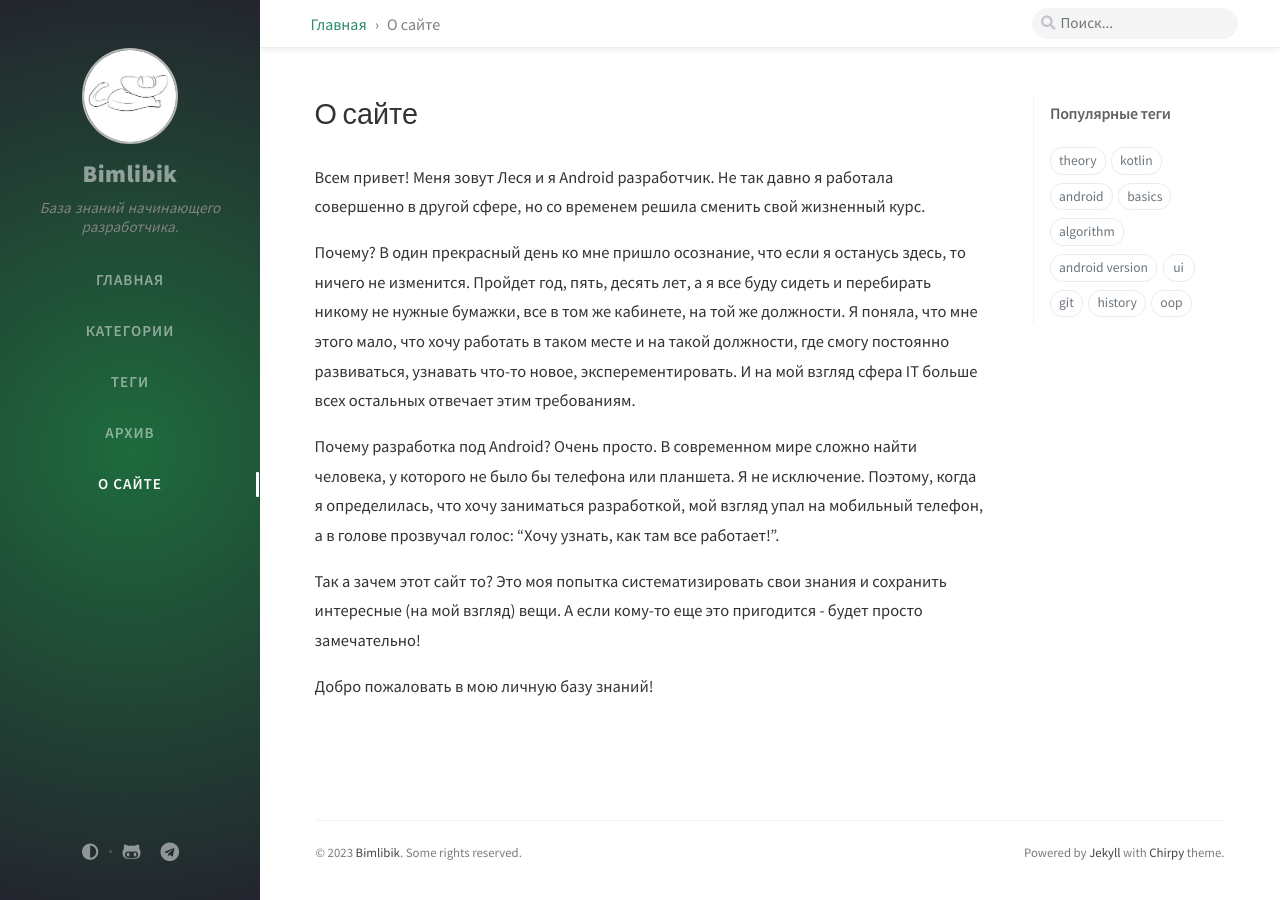
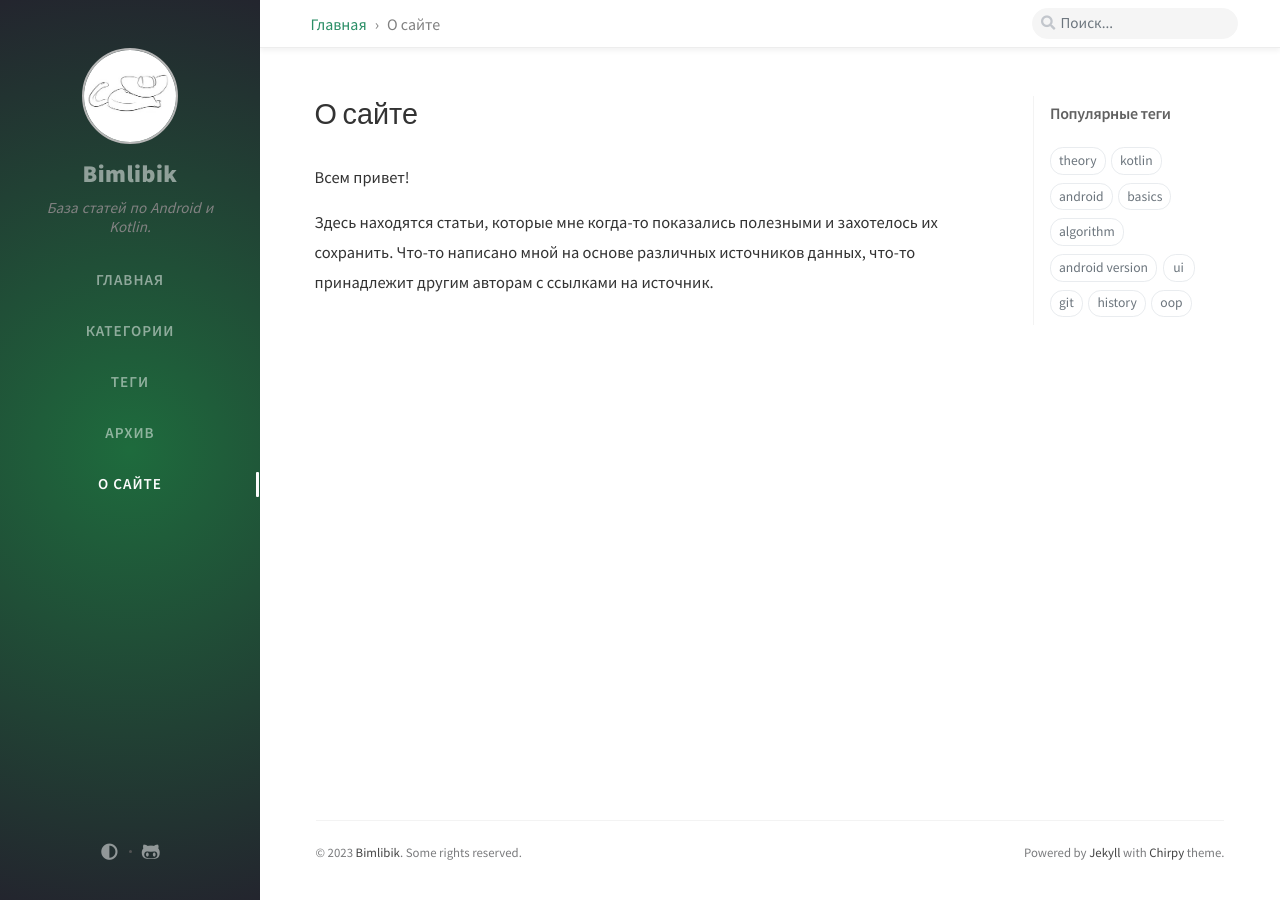
Before and after one commit to Bimlibik/bimlibik.github.io, a Jekyll site: the page built from _tabs/about.md, in a window 1280 px wide. Built offline with Jekyll 4.4.1, drawn with Linux system fonts in a browser that asks for light colours; nearby versions of some CDN libraries; comment, search, counter and statistics services are not loaded.

Commit message:
Update: Обновлена информация о сайте.

```diff
--- a/_config.yml
+++ b/_config.yml
@@ -16,10 +16,10 @@ timezone: Asia/Irkutsk
 
 title: Bimlibik                          # the main title
 
-tagline: База знаний начинающего разработчика.  # it will display as the sub-title
+tagline: База статей по Android и Kotlin.  # it will display as the sub-title
 
 description: >-                        # used by seo meta and the atom feed
-  База знаний начинающего android разработчика, основанная на личных наблюдениях,
+  База статей по Android и Kotlin, основанная на личных наблюдениях,
   а так же интересные статьи и информация со сторонних ресурсов.
 
 # Replace with the website url, e.g. 'https://username.github.io'
@@ -31,8 +31,8 @@ github:
 twitter:
   username: twitter_username            # change to your twitter username
 
-telegram:
-  username: leslie_m                # change to your telegram username
+# telegram:
+#   username: leslie_m                # change to your telegram username
 
 social:
   name: Bimlibik                 # it will shows as the copyright owner in Footer
@@ -89,7 +89,7 @@ avatar: /assets/img/sample/avatar.jpg
 toc: true
 
 disqus:
-  comments: true  # boolean type, the global switch for posts comments.
+  comments: false  # boolean type, the global switch for posts comments.
   shortname: 'bimlibik'    # Fill with your Disqus shortname. › https://help.disqus.com/en/articles/1717111-what-s-a-shortname
 
 paginate: 10
--- a/_tabs/about.md
+++ b/_tabs/about.md
@@ -5,23 +5,6 @@ order: 4
 ---
 
 Всем привет!
-Меня зовут Леся и я Android разработчик. Не так давно я работала
-совершенно в другой сфере, но со временем решила сменить свой жизненный курс.
 
-Почему? В один прекрасный день ко мне пришло осознание, что если я останусь здесь,
-то ничего не изменится. Пройдет год, пять, десять лет, а я все буду сидеть и
-перебирать никому не нужные бумажки, все в том же кабинете, на той же
-должности. Я поняла, что мне этого мало, что хочу работать в таком месте и на такой
-должности, где смогу постоянно развиваться, узнавать что-то новое, эксперементировать.
-И на мой взгляд сфера IT больше всех остальных отвечает этим требованиям.
-
-Почему разработка под Android? Очень просто. В современном мире сложно найти
-человека, у которого не было бы телефона или планшета. Я не исключение. Поэтому,
-когда я определилась, что хочу заниматься разработкой, мой взгляд упал на
-мобильный телефон, а в голове прозвучал голос: "Хочу узнать, как там все работает!".
-
-Так а зачем этот сайт то? Это моя попытка систематизировать свои знания и
-сохранить интересные (на мой взгляд) вещи. А если кому-то еще это пригодится -
-будет просто замечательно!
-
-Добро пожаловать в мою личную базу знаний!
+Здесь находятся статьи, которые мне когда-то показались полезными и захотелось их сохранить.
+Что-то написано мной на основе различных источников данных, что-то принадлежит другим авторам с ссылками на источник.
```
Also changed, not shown: _data/contact.yml (+4 -4 lines).
